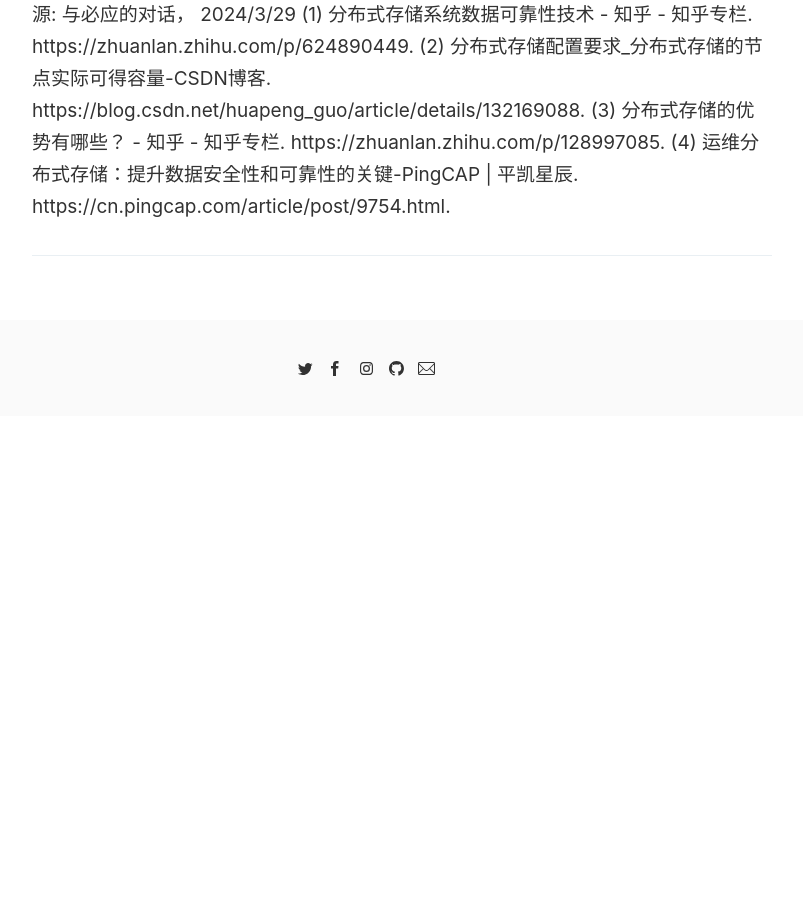
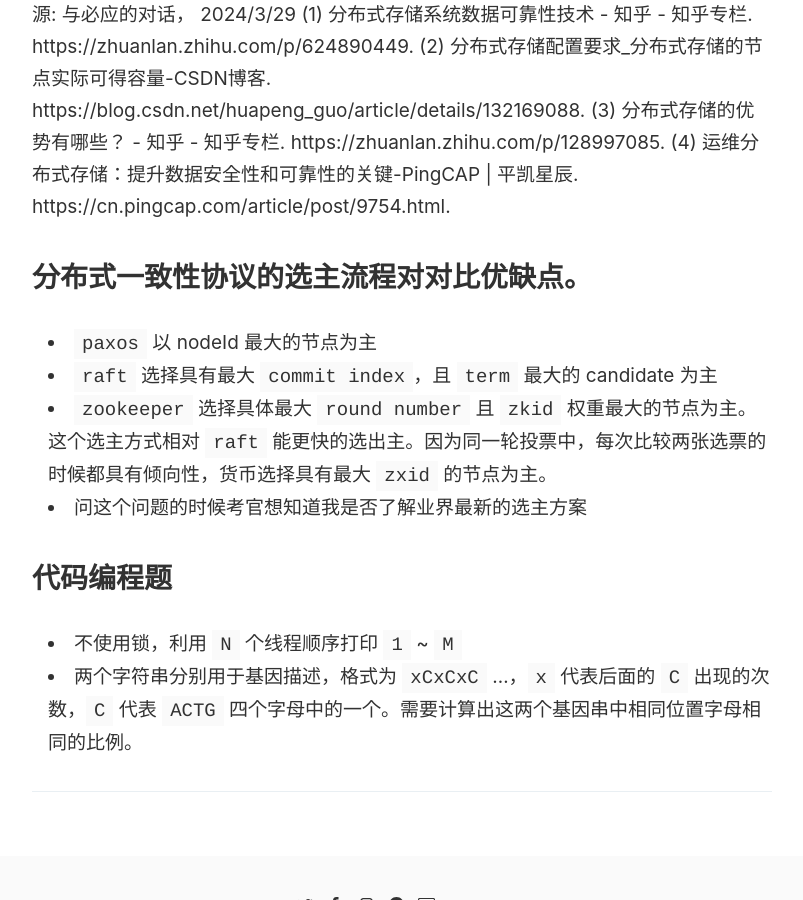
Before and after one commit to ddwolf/ddwolf.github.io, a Jekyll site: the page built from _posts/2024-03-28-jobs-interview.md, in a window 1280 px wide and 900 px high, scrolled down 2096 px. Shown: the whole window, without its empty margins (274-1077 px from the left). Built offline with Jekyll 4.4.1, drawn with Linux system fonts in a browser that asks for light colours; our own code applies the rules of GitHub Pages for plain Markdown files; comment, search, counter and statistics services are not loaded; before the commit the page ends 2512 px from its top, so only the background shows below that.

Commit message:
add code

```diff
--- a/_posts/2024-03-28-jobs-interview.md
+++ b/_posts/2024-03-28-jobs-interview.md
@@ -46,6 +46,16 @@
 
 源: 与必应的对话， 2024/3/29
 (1) 分布式存储系统数据可靠性技术 - 知乎 - 知乎专栏. https://zhuanlan.zhihu.com/p/624890449.
-(2) 分布式存储配置要求_分布式存储的节点实际可得容量-CSDN博客. https://blog.csdn.net/huapeng_guo/article/details/132169088.
+(2) 分布式存储配置要求\_分布式存储的节点实际可得容量-CSDN博客. https://blog.csdn.net/huapeng\_guo/article/details/132169088.
 (3) 分布式存储的优势有哪些？ - 知乎 - 知乎专栏. https://zhuanlan.zhihu.com/p/128997085.
 (4) 运维分布式存储：提升数据安全性和可靠性的关键-PingCAP | 平凯星辰. https://cn.pingcap.com/article/post/9754.html.
+
+## 分布式一致性协议的选主流程对对比优缺点。
+ - `paxos` 以 nodeId 最大的节点为主
+ - `raft` 选择具有最大 `commit index`，且 `term` 最大的 candidate 为主
+ - `zookeeper` 选择具体最大 `round number` 且 `zkid` 权重最大的节点为主。这个选主方式相对 `raft` 能更快的选出主。因为同一轮投票中，每次比较两张选票的时候都具有倾向性，货币选择具有最大 `zxid` 的节点为主。
+ - 问这个问题的时候考官想知道我是否了解业界最新的选主方案
+
+## 代码编程题
+ - 不使用锁，利用 `N` 个线程顺序打印 `1` ~ `M`
+ - 两个字符串分别用于基因描述，格式为 `xCxCxC` ...，`x` 代表后面的 `C` 出现的次数，`C` 代表 `ACTG` 四个字母中的一个。需要计算出这两个基因串中相同位置字母相同的比例。
```
